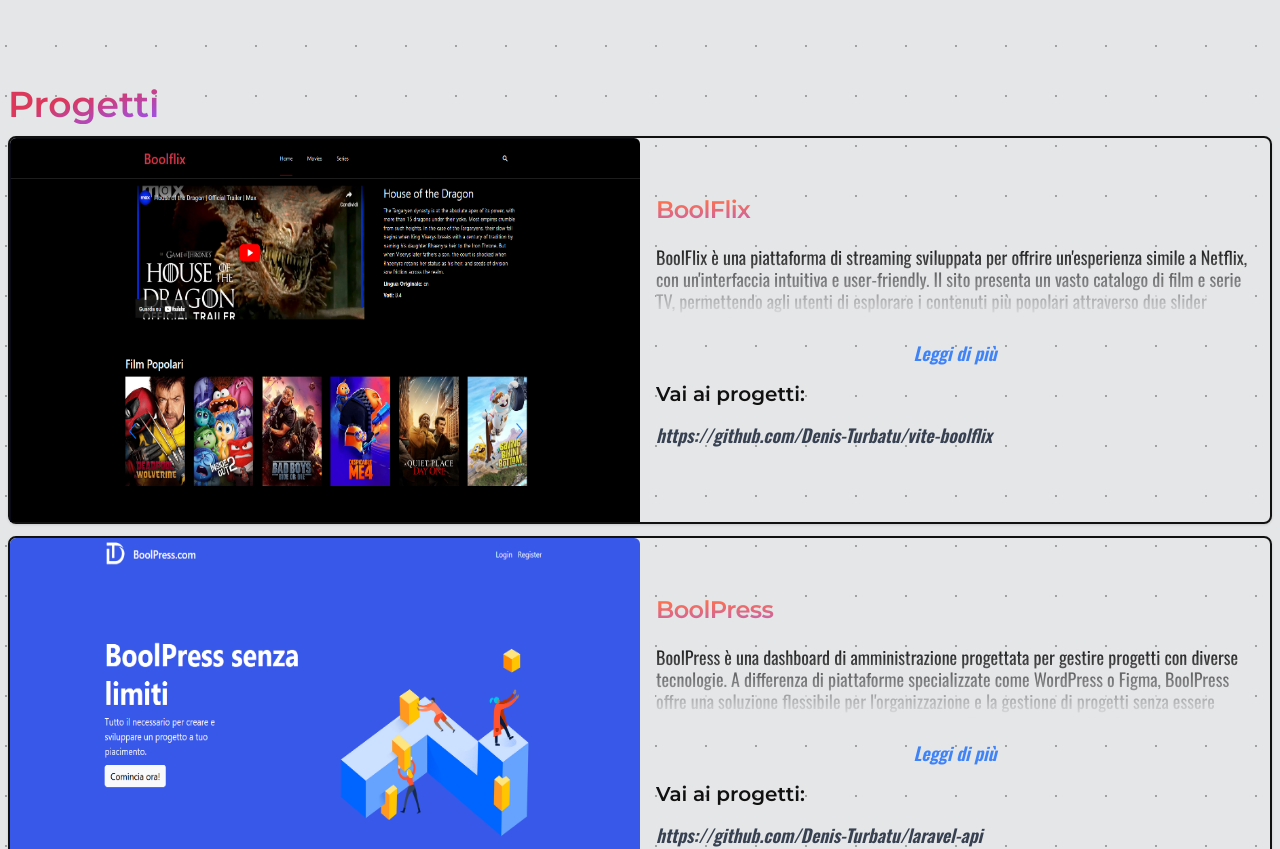
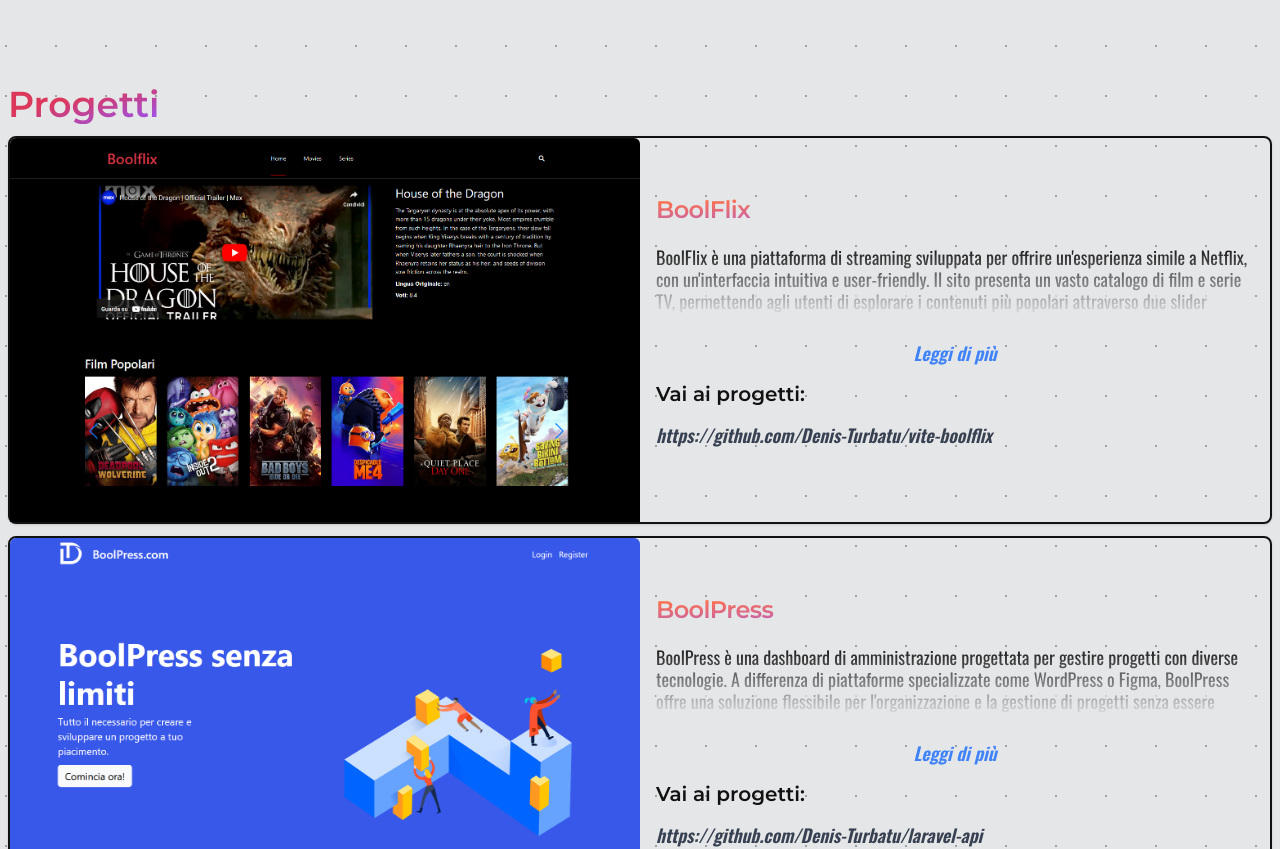
Before and after one commit to Denis-Turbatu/portfolio, a Vue app: page / in a window 1280 px wide. Shown: the part 3360-4209 px from the top of the page. Built offline with nearby package versions, Linux system fonts and the light colour scheme.

Commit message:
fix: object-cover on AppProjects.vue

```diff
--- a/src/components/AppProjects.vue
+++ b/src/components/AppProjects.vue
@@ -58,7 +58,7 @@
         <div v-for="(project, index) in projects" :key="project.name"
             class="flex-center flex-col border-raisin dark:border-platinum border-2 rounded-lg shadow w-full lg:flex-row mx-auto hover:bg-slate-40 my-3">
             <div class="w-full md:w-12/12 lg:w-6/12 rounded-lg">
-                <img class="object-fill object-center w-full rounded-t-md size-60 md:w-full h-96"
+                <img class="object-cover object-center w-full rounded-t-md size-60 md:w-full h-96"
                     :src="getImageUrl(project.path_img)" :alt="project.path_img" />
             </div>
 
```
